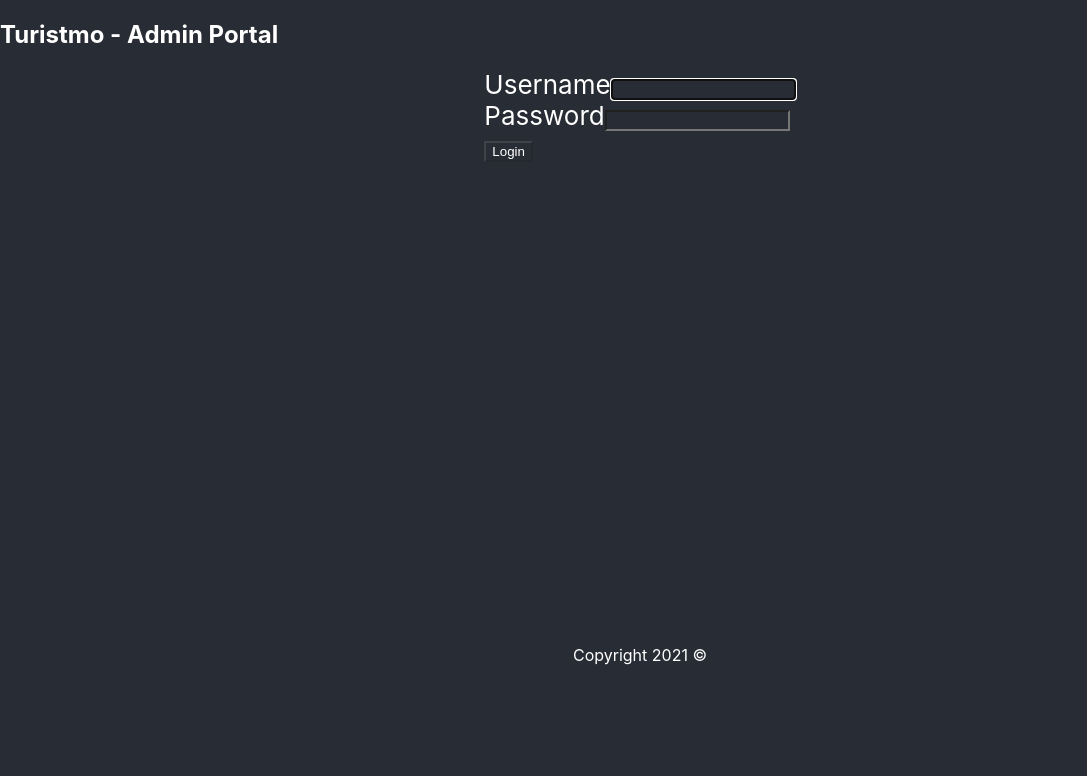
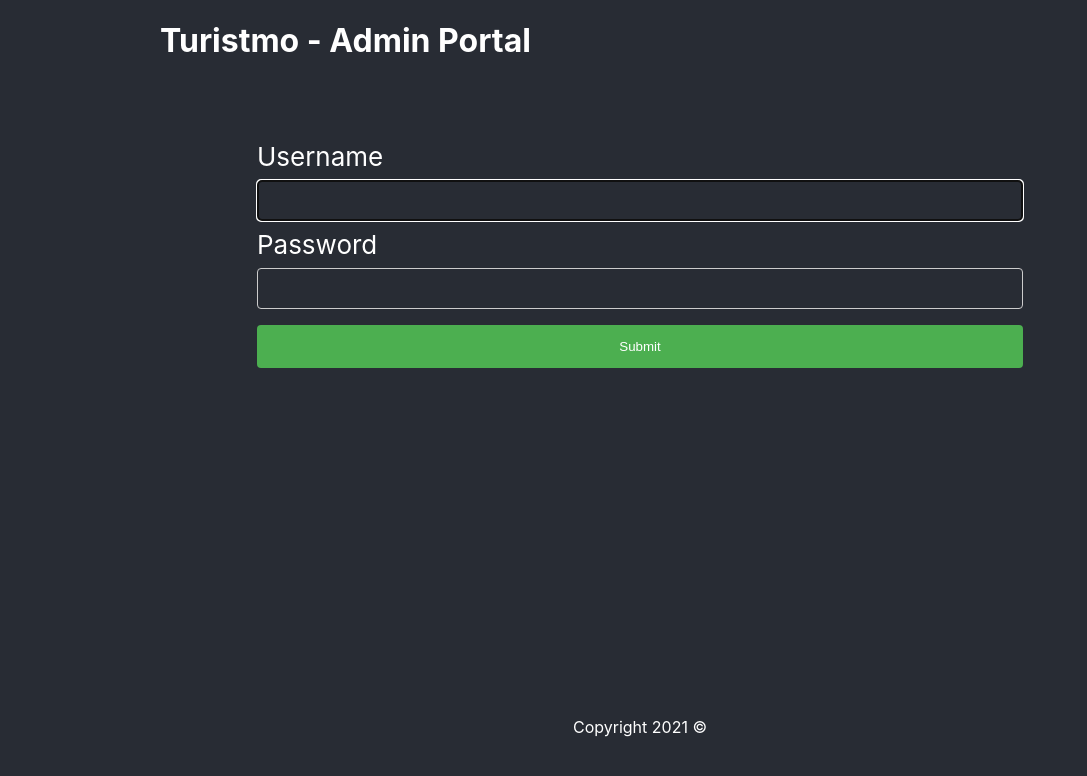
Before and after one commit to PiXHULA/admin-portal, a React (Create React App) app in the folder src/main/frontend/: page / in a window 1280 px wide. Shown: the top 776 px of the page, without its empty margins (0-1087 px from the left). Built offline with nearby package versions, Linux system fonts and the light colour scheme.

Commit message:
Styles in the making

```diff
--- a/src/main/frontend/src/components/pages/Header.js
+++ b/src/main/frontend/src/components/pages/Header.js
@@ -2,9 +2,10 @@ import React from "react";
 
 
 const Header = () => {
-
     return (
-            <h2>Turistmo - Admin Portal</h2>
+        <header>
+            <h1>Turistmo - Admin Portal</h1>
+        </header>
     )
 }
 
--- a/src/main/frontend/src/components/pages/LandingPage.js
+++ b/src/main/frontend/src/components/pages/LandingPage.js
@@ -1,6 +1,5 @@
 import React, {useState} from "react";
-import Form from "react-bootstrap/Form";
-import Button from "react-bootstrap/Button";
+import App from '../../css/App.css';
 import controller from "../../helpers/Controller";
 
 const LandingPage = (props) => {
@@ -13,35 +12,34 @@ const LandingPage = (props) => {
 
     return (
         <div>
-            <Form>
-                <Form.Group size="lg">
-                    <Form.Label>Username</Form.Label>
-                    <Form.Control
-                        autoFocus
-                        type="user"
-                        value={user}
-                        onChange={(e) => setUser(e.target.value)}
-                    />
-                </Form.Group>
-                <Form.Group size="lg">
-                    <Form.Label>Password</Form.Label>
-                    <Form.Control
-                        type="password"
-                        value={password}
-                        onChange={(e) => setPassword(e.target.value)}
-                    />
-                </Form.Group>
-                <Button block size="lg" disabled={!validateForm()} onClick={() => {
+            <div style={App.divForms}>
+                <form onSubmit={(event) => {
+                    event.preventDefault();
                     controller.login(user, password, () => {
                         if (controller.isAuthenticated()) {
                             props.history.push("/dashboard")
                         }
                     })
-                }
-                }>
-                    Login
-                </Button>
-            </Form>
+                }}>
+                    <label>Username</label>
+                    <input
+                        autoFocus
+                        type="text"
+                        value={user}
+                        onChange={(e) => setUser(e.target.value)}
+                    />
+                    <label>Password</label>
+                    <input
+                        type="password"
+                        value={password}
+                        onChange={(e) => setPassword(e.target.value)}
+                    />
+                    <input
+                        type='submit'
+                        disabled={!validateForm()}>
+                    </input>
+                </form>
+            </div>
         </div>
     );
 
--- a/src/main/frontend/src/components/pages/Nav.js
+++ b/src/main/frontend/src/components/pages/Nav.js
@@ -116,7 +116,7 @@ const ulStyle = {
 }
 
 const liStyle = {
-    'padding-left': '5vh',
+    'padding': '5vh',
 }
 
 
--- a/src/main/frontend/src/css/App.css
+++ b/src/main/frontend/src/css/App.css
@@ -3,15 +3,65 @@
   background-color: #282c34;
   text-decoration: none;
 }
-
-Body {
+header {
+  justify-content: center;
+  align-items: flex-start;
+  padding-left: 20vh;
+  min-height: 15vh;
+}
+body {
   min-height: 70vh;
   justify-content: center;
   align-items: center;
 }
 
-Footer {
+footer {
   justify-content: center;
   align-items: center;
   min-height: 1vh;
 }
+
+button {
+  width: 100%;
+  background-color: #4CAF50;
+  color: white;
+  padding: 14px 20px;
+  margin: 8px 0;
+  border: none;
+  border-radius: 4px;
+  cursor: pointer;
+}
+button:hover {
+  background-color: #45a049;
+}
+
+.divForms {
+  border-radius: 5px;
+  background-color: white;
+  padding: 20px;
+}
+input[type=text],input[type=password]{
+  width: 100%;
+  padding: 12px 20px;
+  margin: 8px 0;
+  display: inline-block;
+  border: 1px solid #ccc;
+  border-radius: 4px;
+  box-sizing: border-box;
+
+}
+
+input[type=submit] {
+  width: 100%;
+  background-color: #4CAF50;
+  color: white;
+  padding: 14px 20px;
+  margin: 8px 0;
+  border: none;
+  border-radius: 4px;
+  cursor: pointer;
+}
+
+input[type=submit]:hover {
+  background-color: #45a049;
+}
```
Also changed, not shown: 1 other file (tests, documents, lock files or other folders).
